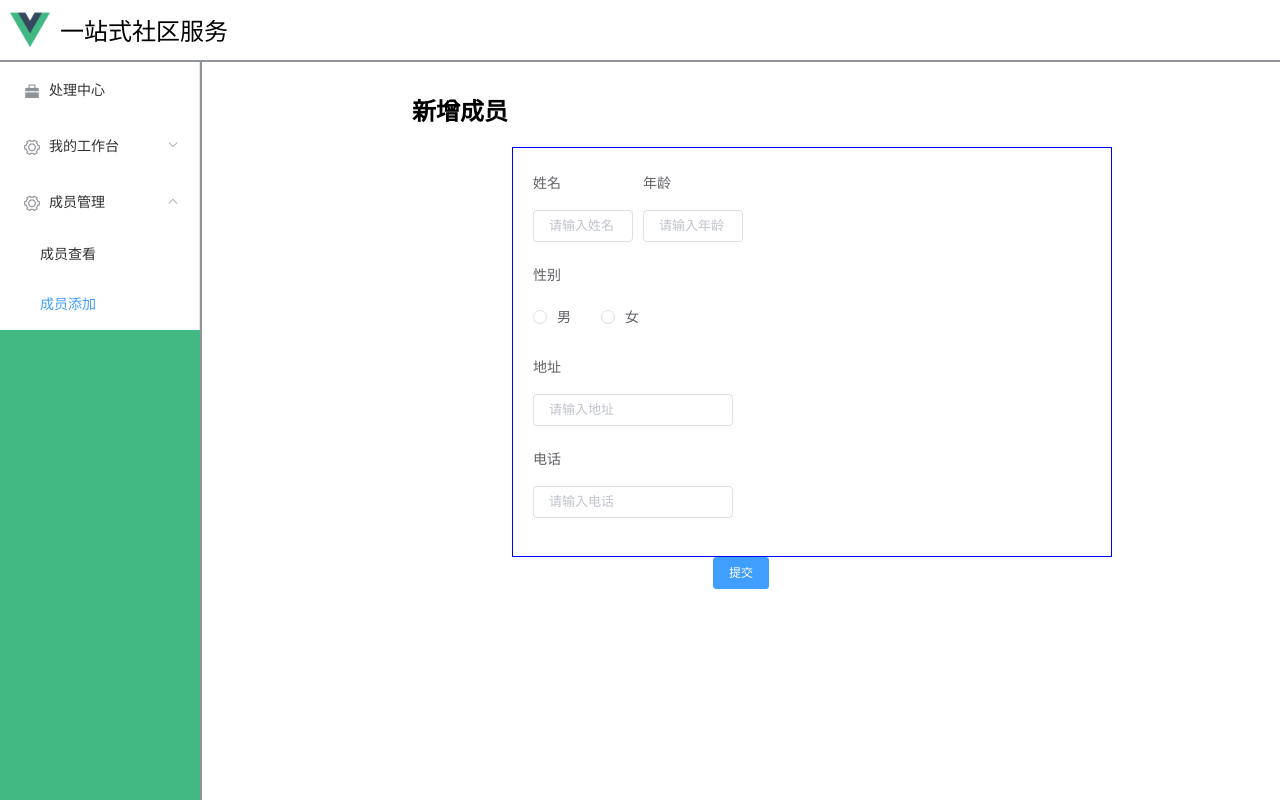
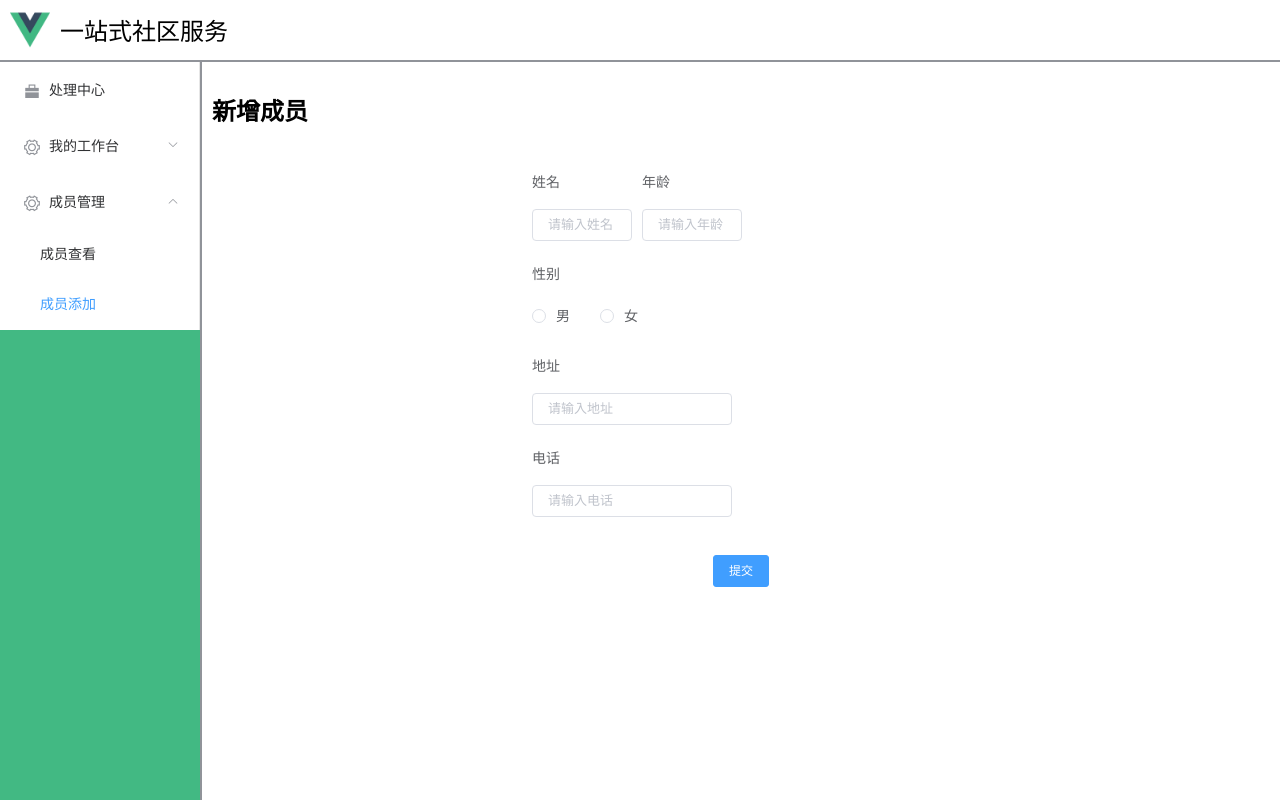
Before and after one commit to ddggll/vuee, a Vue app: page /addAdmin in a window 1280 px wide. Built offline with nearby package versions, Linux system fonts and the light colour scheme.

Commit message:
两个封号

```diff
--- a/src/views/Mange/AddAdmin.vue
+++ b/src/views/Mange/AddAdmin.vue
@@ -1,7 +1,7 @@
 <template>
   <div>
-    <h2 style="margin-left: 200px">新增成员</h2>
-    <div style="padding: 20px ;margin-left: 300px;width: 600px;border: blue solid 1px " class="demo-form-inline">
+    <h2 >新增成员</h2>
+    <div style="padding: 20px ;margin-left: 300px;width: 600px;" class="demo-form-inline">
       <el-form  label-position="top" label-width="80px" :model="form" style="width: 600px;margin-left:auto;" :inline="true">
         <el-form-item label="姓名" style="width: 100px;">
           <el-input v-model="form.name" placeholder="请输入姓名"></el-input>
--- a/src/views/Mange/CheckAdmin.vue
+++ b/src/views/Mange/CheckAdmin.vue
@@ -26,7 +26,7 @@
               title="这是一段内容确定删除吗？"
               @confirm="del(scope.row.id)"
           >
-            <el-button type="danger" style="margin-left: 5px" ;slot="reference">删除</el-button>
+            <el-button type="danger" style="margin-left: 5px" slot="reference">删除</el-button>
           </el-popconfirm>
 
         </template>
```
